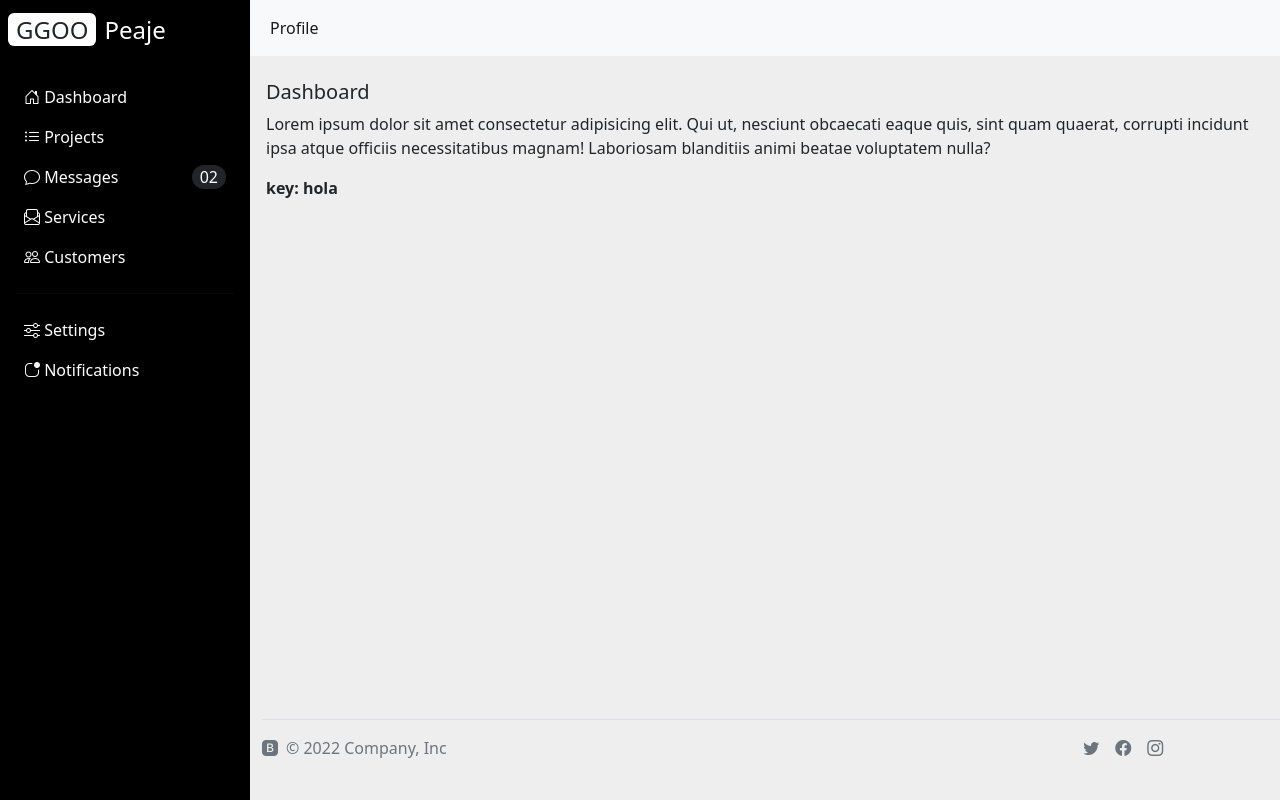
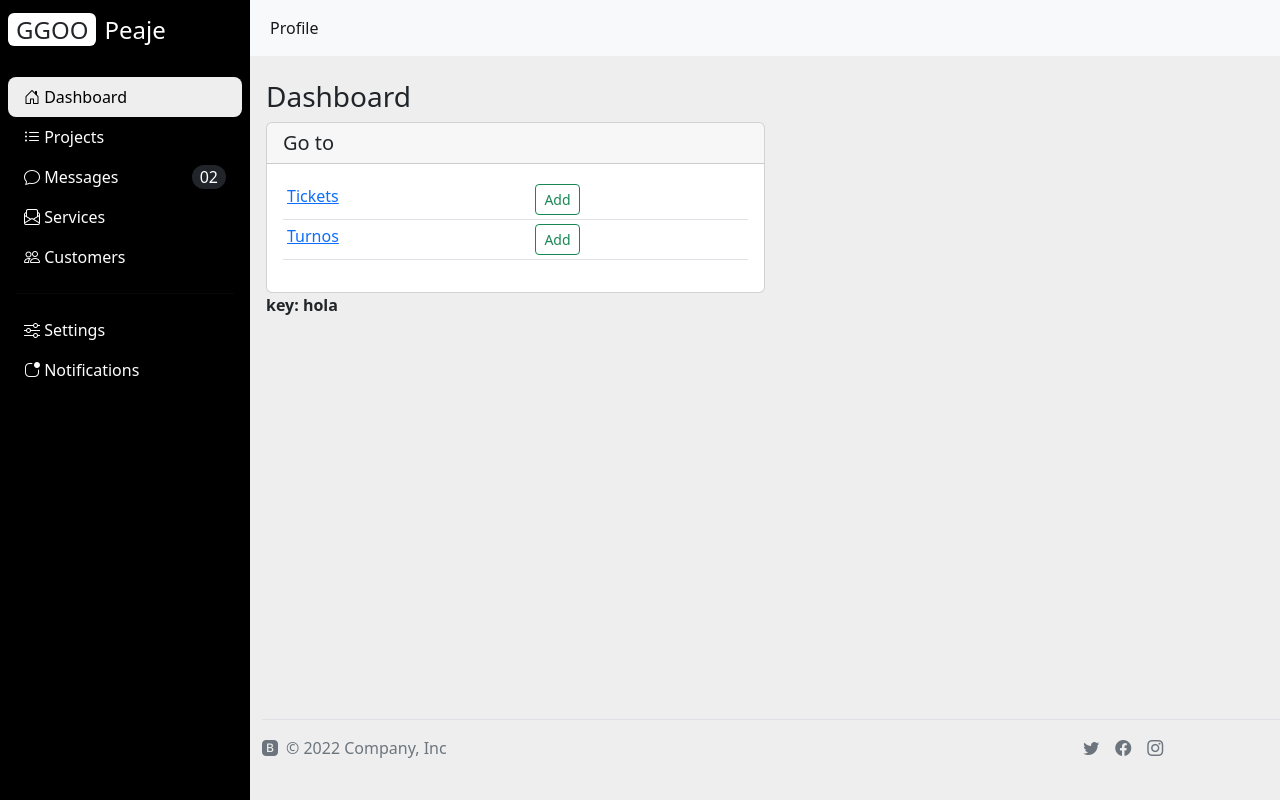
Before and after one commit to tomasguell/Peaje_Villada_2022, a Django app: page / in a window 1280 px wide. Run offline with Django 4.2, Linux system fonts and the light colour scheme.

Commit message:
dashboard + tickets parte1

```diff
--- a/Peaje/AppPeaje/static/AppPeaje/css/style.css
+++ b/Peaje/AppPeaje/static/AppPeaje/css/style.css
@@ -37,6 +37,17 @@ footer {
     width: 80%;
 }
 
+.block {
+    display: block;
+    width: 100%;
+    border: none;
+    background-color: #04AA6D;
+    padding: 14px 28px;
+    font-size: 16px;
+    cursor: pointer;
+    text-align: center;
+}
+
 @media(max-width: 767px){
     #side_nav{
         margin-left: -250px;
--- a/Peaje/AppPeaje/static/AppPeaje/js/main.js
+++ b/Peaje/AppPeaje/static/AppPeaje/js/main.js
@@ -1 +1 @@
-console.log('la terceraa');
+console.log('argentina');
--- a/Peaje/AppPeaje/templates/AppPeaje/base.html
+++ b/Peaje/AppPeaje/templates/AppPeaje/base.html
@@ -24,7 +24,7 @@
             </div>
 
             <ul class="list-unstyled px-2">
-                <li class=""><a href="#" class="text-decoration-none px-3 py-2 d-block"> <i class="bi bi-house-door"></i> Dashboard</a></li>
+                <li class="active"><a href="#" class="text-decoration-none px-3 py-2 d-block"> <i class="bi bi-house-door"></i> Dashboard</a></li>
                 <li class=""><a href="#" class="text-decoration-none px-3 py-2 d-block"> <i class="bi bi-list-ul"></i> Projects</a></li>
                 <li class="">
                     <a href="#" class="text-decoration-none px-3 py-2 d-block d-flex justify-content-between">
@@ -68,12 +68,6 @@
             </nav>
             {% endblock navbar %}
             <div class="dashboard-content px-3 pt-4">
-                <h2 class="fs-5"> Dashboard</h2>
-                <p>
-                    Lorem ipsum dolor sit amet consectetur adipisicing elit.
-                    Qui ut, nesciunt obcaecati eaque quis, sint quam quaerat, corrupti incidunt ipsa atque officiis
-                    necessitatibus magnam! Laboriosam blanditiis animi beatae voluptatem nulla?
-                </p>
                 {% block div_content %}
 
                 {% endblock %}
--- /dev/null
+++ b/Peaje/AppPeaje/templates/AppPeaje/dashboard.html
@@ -0,0 +1,41 @@
+<!DOCTYPE html>
+{% extends "AppPeaje/base.html" %}
+{% block div_content %}
+    <h2 class="fs-3"> Dashboard</h2>
+
+    <div class="col-md-6 col-sm-12">
+        <div class="card card-primary card-outline">
+            <div class="card-header">
+                <h5 class="m-0">Go to</h5>
+            </div>
+            <div class="card-body">
+                <table class="table table-sm">
+                    <tbody>
+                        <tr>
+                            <td>
+                                <a href="tickets/">Tickets</a>
+                            </td>
+                            <td>
+                                <div class="btn-group float-right">
+                                    <a href="tickets/" class="btn btn-sm btn-outline-success btn-flat addlink">Add</a>
+                                </div>
+                            </td>
+                        </tr>
+                        <tr>
+                            <td>
+                                <a href="#">Turnos</a>
+                            </td>
+                            <td>
+                                <div class="btn-group float-right">
+                                    <a href="#" class="btn btn-sm btn-outline-success btn-flat addlink">Add</a>
+                                </div>
+                            </td>
+                        </tr>
+                    </tbody>
+                </table>
+            </div>
+        </div>
+
+    </div>
+    <strong>key: {{ key }}</strong>
+{% endblock %}
--- a/Peaje/AppPeaje/templates/AppPeaje/index.html
+++ /dev/null
@@ -1,5 +0,0 @@
-<!DOCTYPE html>
-{% extends "AppPeaje/base.html" %}
-{% block div_content %}
-    <strong>key: {{ key }}</strong>
-{% endblock %}
--- a/Peaje/AppPeaje/urls.py
+++ b/Peaje/AppPeaje/urls.py
@@ -3,4 +3,5 @@ from django.urls import path
 
 urlpatterns = [
     path('', views.index, name='index'),
+    path('tickets/', views.tickets, name='tickets'),
 ]
--- a/Peaje/AppPeaje/views.py
+++ b/Peaje/AppPeaje/views.py
@@ -4,4 +4,7 @@ from django.shortcuts import render
 
 def index(request):
     context = {'key': 'hola'}
-    return render(request, 'AppPeaje/index.html', context=context)
+    return render(request, 'AppPeaje/dashboard.html', context=context)
+
+def tickets(request):
+    return render(request, 'AppPeaje/tickets.html')
```
Also changed, not shown: Peaje/AppPeaje/templates/AppPeaje/tickets.html (added, +23 -0 lines).
